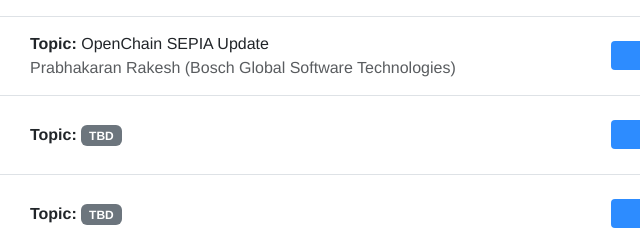
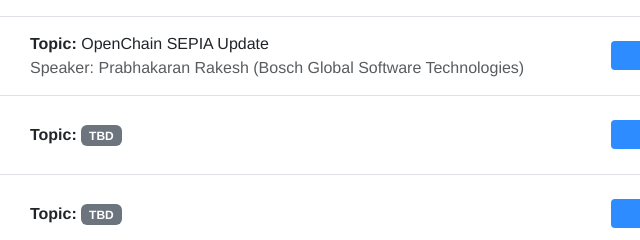
Before and after one commit to OpenChain-Project/Automotive-Open-Source-Governance-Monthly, a plain HTML site: page index.html in a window 1280 px wide. Shown: the part 2018-2258 px from the top of the page, 361-1001 px from the left. Drawn offline with nearby package versions, Linux system fonts and the light colour scheme.

Commit message:
Update speaker information format in index.html

```diff
--- a/index.html
+++ b/index.html
@@ -195,7 +195,7 @@
                                     <td>1:00 – 2:00 PM</td>
                                     <td>
                                            <strong>Topic:</strong> OpenChain SEPIA Update<br>
-                                        <span class="text-muted">Prabhakaran Rakesh (Bosch Global Software Technologies)</span>
+                                        <span class="text-muted">Speaker: Prabhakaran Rakesh (Bosch Global Software Technologies)</span>
                                     </td>
                                     <td><a href="https://zoom-lfx.platform.linuxfoundation.org/meeting/96594424950?password=0b31859f-1d43-46eb-ae80-1c306c0af00b" class="btn btn-sm btn-zoom w-100" target="_blank">Join Meeting</a></td>
                                 </tr>
```
